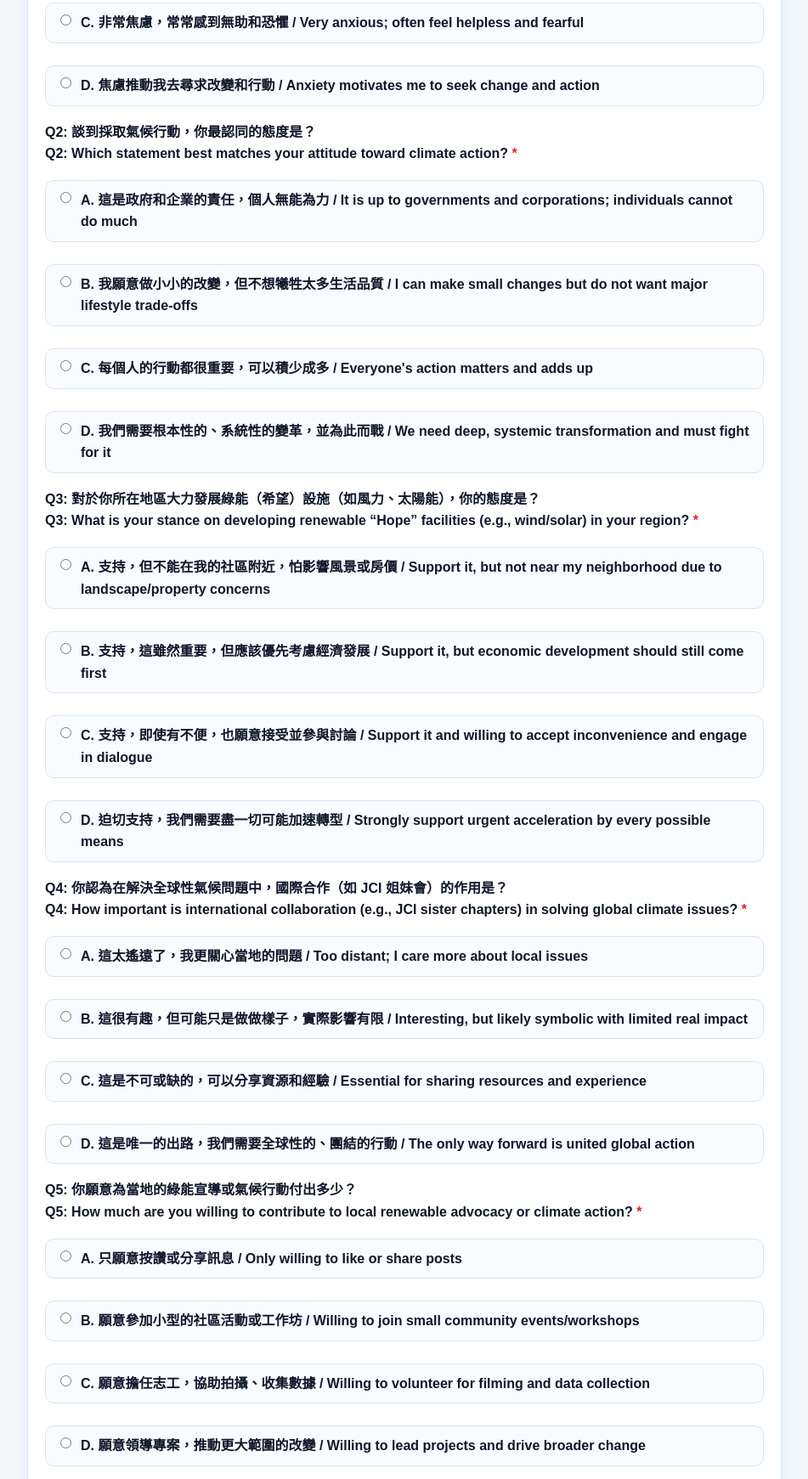
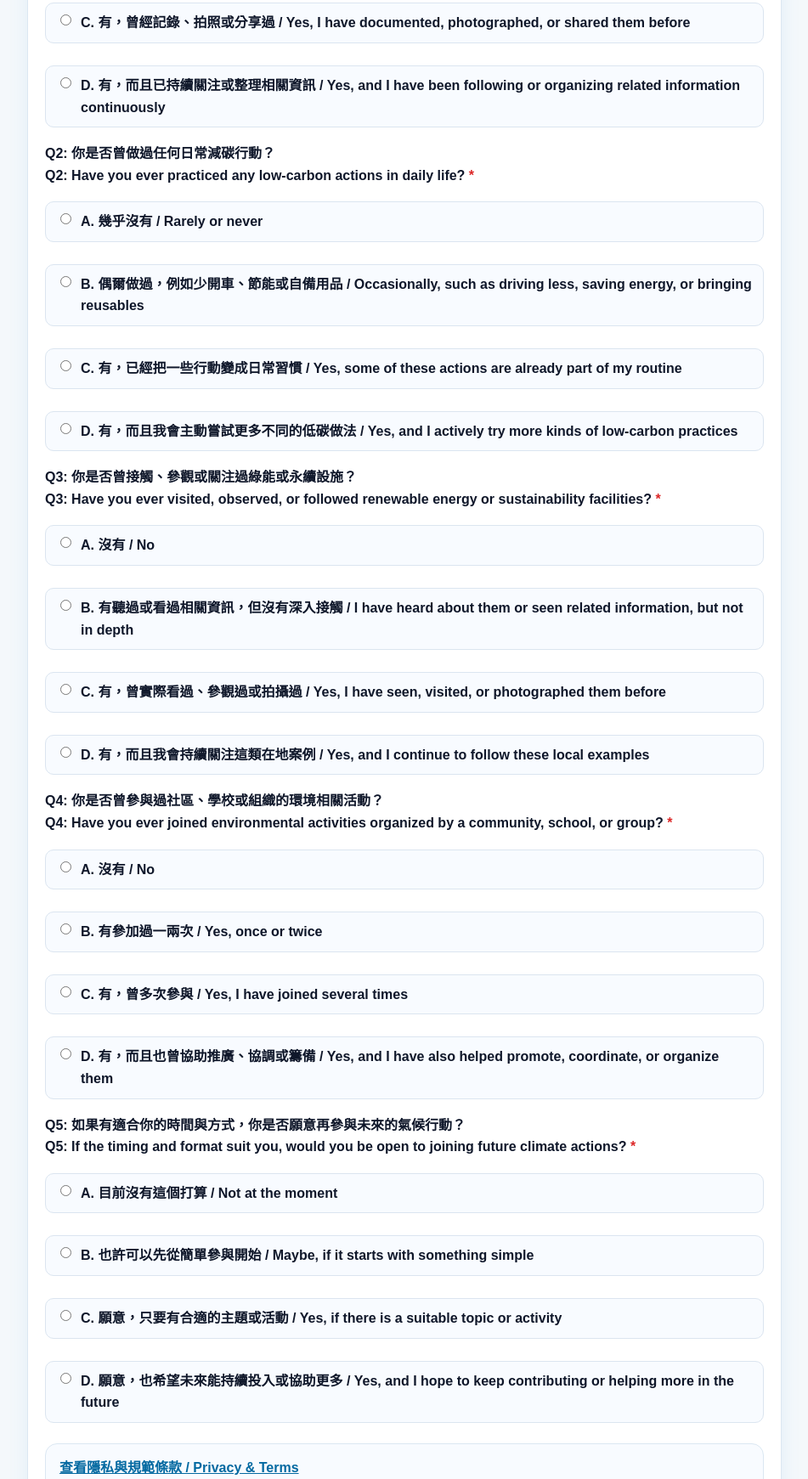
Before and after one commit to chihwei1995/BlueSky, a plain HTML site: page blueskyreturns/climate-action-form.html in a window 1280 px wide. Shown: the part 1792-3533 px from the top of the page at 85% size, without its empty margins (164-1115 px from the left). Drawn offline with Linux system fonts and the light colour scheme; no server answers.

```diff
--- a/blueskyreturns/climate-action-form.html
+++ b/blueskyreturns/climate-action-form.html
@@ -605,55 +605,55 @@
       </section>
 
       <section class="card">
-        <h2>第二部分：互動挑戰題庫（A=1, B=2, C=3, D=4）<br>Part 2: Interactive Challenge Questions (A=1, B=2, C=3, D=4)</h2>
+        <h2>第二部分：氣候行動參與小問答（A=1, B=2, C=3, D=4）<br>Part 2: Climate Action Participation Questions (A=1, B=2, C=3, D=4)</h2>
 
         <fieldset class="quiz" data-question="q1">
-          <label class="required">Q1: 對於你所在地區的極端氣候（危機），你的焦慮程度是？<br>Q1: How anxious are you about extreme climate events (crisis) in your region?</label>
+          <label class="required">Q1: 你是否曾主動留意或記錄你所在地區的極端氣候事件？<br>Q1: Have you ever paid attention to or documented extreme climate events in your area?</label>
           <div class="options">
-            <label class="option"><input type="radio" name="q1" value="1" required />A. 完全不焦慮，一切都會好起來的 / Not anxious at all; everything will be fine</label>
-            <label class="option"><input type="radio" name="q1" value="2" />B. 有點焦慮，但我更專注於當下能做的事情 / Somewhat anxious, but focused on what I can do now</label>
-            <label class="option"><input type="radio" name="q1" value="3" />C. 非常焦慮，常常感到無助和恐懼 / Very anxious; often feel helpless and fearful</label>
-            <label class="option"><input type="radio" name="q1" value="4" />D. 焦慮推動我去尋求改變和行動 / Anxiety motivates me to seek change and action</label>
+            <label class="option"><input type="radio" name="q1" value="1" required />A. 沒有，幾乎沒有特別留意 / No, I have rarely paid attention to them</label>
+            <label class="option"><input type="radio" name="q1" value="2" />B. 偶爾有注意到，但沒有特別記錄 / Occasionally noticed them, but did not document them</label>
+            <label class="option"><input type="radio" name="q1" value="3" />C. 有，曾經記錄、拍照或分享過 / Yes, I have documented, photographed, or shared them before</label>
+            <label class="option"><input type="radio" name="q1" value="4" />D. 有，而且已持續關注或整理相關資訊 / Yes, and I have been following or organizing related information continuously</label>
           </div>
         </fieldset>
 
         <fieldset class="quiz" data-question="q2">
-          <label class="required">Q2: 談到採取氣候行動，你最認同的態度是？<br>Q2: Which statement best matches your attitude toward climate action?</label>
+          <label class="required">Q2: 你是否曾做過任何日常減碳行動？<br>Q2: Have you ever practiced any low-carbon actions in daily life?</label>
           <div class="options">
-            <label class="option"><input type="radio" name="q2" value="1" required />A. 這是政府和企業的責任，個人無能為力 / It is up to governments and corporations; individuals cannot do much</label>
-            <label class="option"><input type="radio" name="q2" value="2" />B. 我願意做小小的改變，但不想犧牲太多生活品質 / I can make small changes but do not want major lifestyle trade-offs</label>
-            <label class="option"><input type="radio" name="q2" value="3" />C. 每個人的行動都很重要，可以積少成多 / Everyone's action matters and adds up</label>
-            <label class="option"><input type="radio" name="q2" value="4" />D. 我們需要根本性的、系統性的變革，並為此而戰 / We need deep, systemic transformation and must fight for it</label>
+            <label class="option"><input type="radio" name="q2" value="1" required />A. 幾乎沒有 / Rarely or never</label>
+            <label class="option"><input type="radio" name="q2" value="2" />B. 偶爾做過，例如少開車、節能或自備用品 / Occasionally, such as driving less, saving energy, or bringing reusables</label>
+            <label class="option"><input type="radio" name="q2" value="3" />C. 有，已經把一些行動變成日常習慣 / Yes, some of these actions are already part of my routine</label>
+            <label class="option"><input type="radio" name="q2" value="4" />D. 有，而且我會主動嘗試更多不同的低碳做法 / Yes, and I actively try more kinds of low-carbon practices</label>
           </div>
         </fieldset>
 
         <fieldset class="quiz" data-question="q3">
-          <label class="required">Q3: 對於你所在地區大力發展綠能（希望）設施（如風力、太陽能），你的態度是？<br>Q3: What is your stance on developing renewable “Hope” facilities (e.g., wind/solar) in your region?</label>
+          <label class="required">Q3: 你是否曾接觸、參觀或關注過綠能或永續設施？<br>Q3: Have you ever visited, observed, or followed renewable energy or sustainability facilities?</label>
           <div class="options">
-            <label class="option"><input type="radio" name="q3" value="1" required />A. 支持，但不能在我的社區附近，怕影響風景或房價 / Support it, but not near my neighborhood due to landscape/property concerns</label>
-            <label class="option"><input type="radio" name="q3" value="2" />B. 支持，這雖然重要，但應該優先考慮經濟發展 / Support it, but economic development should still come first</label>
-            <label class="option"><input type="radio" name="q3" value="3" />C. 支持，即使有不便，也願意接受並參與討論 / Support it and willing to accept inconvenience and engage in dialogue</label>
-            <label class="option"><input type="radio" name="q3" value="4" />D. 迫切支持，我們需要盡一切可能加速轉型 / Strongly support urgent acceleration by every possible means</label>
+            <label class="option"><input type="radio" name="q3" value="1" required />A. 沒有 / No</label>
+            <label class="option"><input type="radio" name="q3" value="2" />B. 有聽過或看過相關資訊，但沒有深入接觸 / I have heard about them or seen related information, but not in depth</label>
+            <label class="option"><input type="radio" name="q3" value="3" />C. 有，曾實際看過、參觀過或拍攝過 / Yes, I have seen, visited, or photographed them before</label>
+            <label class="option"><input type="radio" name="q3" value="4" />D. 有，而且我會持續關注這類在地案例 / Yes, and I continue to follow these local examples</label>
           </div>
         </fieldset>
 
         <fieldset class="quiz" data-question="q4">
-          <label class="required">Q4: 你認為在解決全球性氣候問題中，國際合作（如 JCI 姐妹會）的作用是？<br>Q4: How important is international collaboration (e.g., JCI sister chapters) in solving global climate issues?</label>
+          <label class="required">Q4: 你是否曾參與過社區、學校或組織的環境相關活動？<br>Q4: Have you ever joined environmental activities organized by a community, school, or group?</label>
           <div class="options">
-            <label class="option"><input type="radio" name="q4" value="1" required />A. 這太遙遠了，我更關心當地的問題 / Too distant; I care more about local issues</label>
-            <label class="option"><input type="radio" name="q4" value="2" />B. 這很有趣，但可能只是做做樣子，實際影響有限 / Interesting, but likely symbolic with limited real impact</label>
-            <label class="option"><input type="radio" name="q4" value="3" />C. 這是不可或缺的，可以分享資源和經驗 / Essential for sharing resources and experience</label>
-            <label class="option"><input type="radio" name="q4" value="4" />D. 這是唯一的出路，我們需要全球性的、團結的行動 / The only way forward is united global action</label>
+            <label class="option"><input type="radio" name="q4" value="1" required />A. 沒有 / No</label>
+            <label class="option"><input type="radio" name="q4" value="2" />B. 有參加過一兩次 / Yes, once or twice</label>
+            <label class="option"><input type="radio" name="q4" value="3" />C. 有，曾多次參與 / Yes, I have joined several times</label>
+            <label class="option"><input type="radio" name="q4" value="4" />D. 有，而且也曾協助推廣、協調或籌備 / Yes, and I have also helped promote, coordinate, or organize them</label>
           </div>
         </fieldset>
 
         <fieldset class="quiz" data-question="q5">
-          <label class="required">Q5: 你願意為當地的綠能宣導或氣候行動付出多少？<br>Q5: How much are you willing to contribute to local renewable advocacy or climate action?</label>
+          <label class="required">Q5: 如果有適合你的時間與方式，你是否願意再參與未來的氣候行動？<br>Q5: If the timing and format suit you, would you be open to joining future climate actions?</label>
           <div class="options">
-            <label class="option"><input type="radio" name="q5" value="1" required />A. 只願意按讚或分享訊息 / Only willing to like or share posts</label>
-            <label class="option"><input type="radio" name="q5" value="2" />B. 願意參加小型的社區活動或工作坊 / Willing to join small community events/workshops</label>
-            <label class="option"><input type="radio" name="q5" value="3" />C. 願意擔任志工，協助拍攝、收集數據 / Willing to volunteer for filming and data collection</label>
-            <label class="option"><input type="radio" name="q5" value="4" />D. 願意領導專案，推動更大範圍的改變 / Willing to lead projects and drive broader change</label>
+            <label class="option"><input type="radio" name="q5" value="1" required />A. 目前沒有這個打算 / Not at the moment</label>
+            <label class="option"><input type="radio" name="q5" value="2" />B. 也許可以先從簡單參與開始 / Maybe, if it starts with something simple</label>
+            <label class="option"><input type="radio" name="q5" value="3" />C. 願意，只要有合適的主題或活動 / Yes, if there is a suitable topic or activity</label>
+            <label class="option"><input type="radio" name="q5" value="4" />D. 願意，也希望未來能持續投入或協助更多 / Yes, and I hope to keep contributing or helping more in the future</label>
           </div>
         </fieldset>
 
```
Also changed, not shown: index.html (+5 -4 lines).
